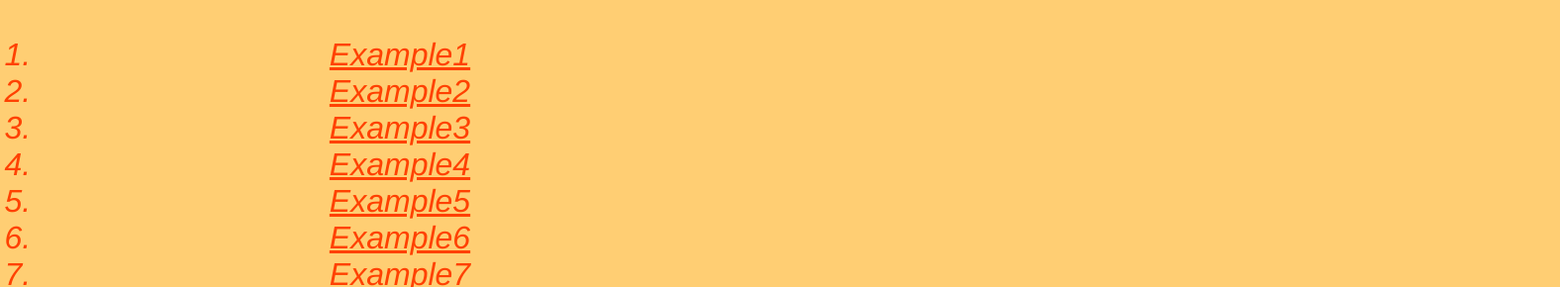
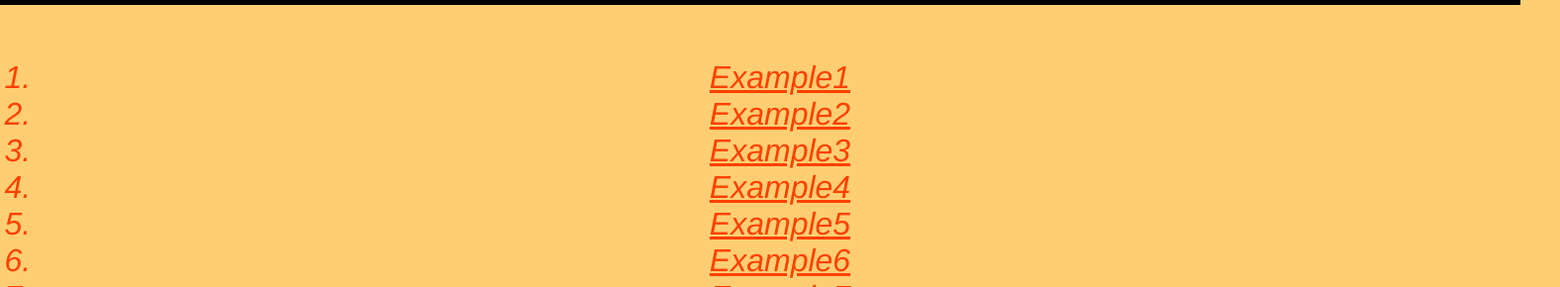
Before and after one commit to KoschavtcevDaniel/KoschavtcevDaniel3.github.io, a plain HTML site: page index.html in a window 1280 px wide. Shown: the part 218-508 px from the top of the page at 99% size, 1576 px wide, since content can reach past the window. Drawn offline with Linux system fonts and the light colour scheme.

Commit message:
Update style.css

```diff
--- a/style.css
+++ b/style.css
@@ -3,7 +3,7 @@
   flex-direction: column;
   align-items: center;
   text-align: center;
-  width:60vw;
+  width:120vw;
  }
 
 .body{
```
